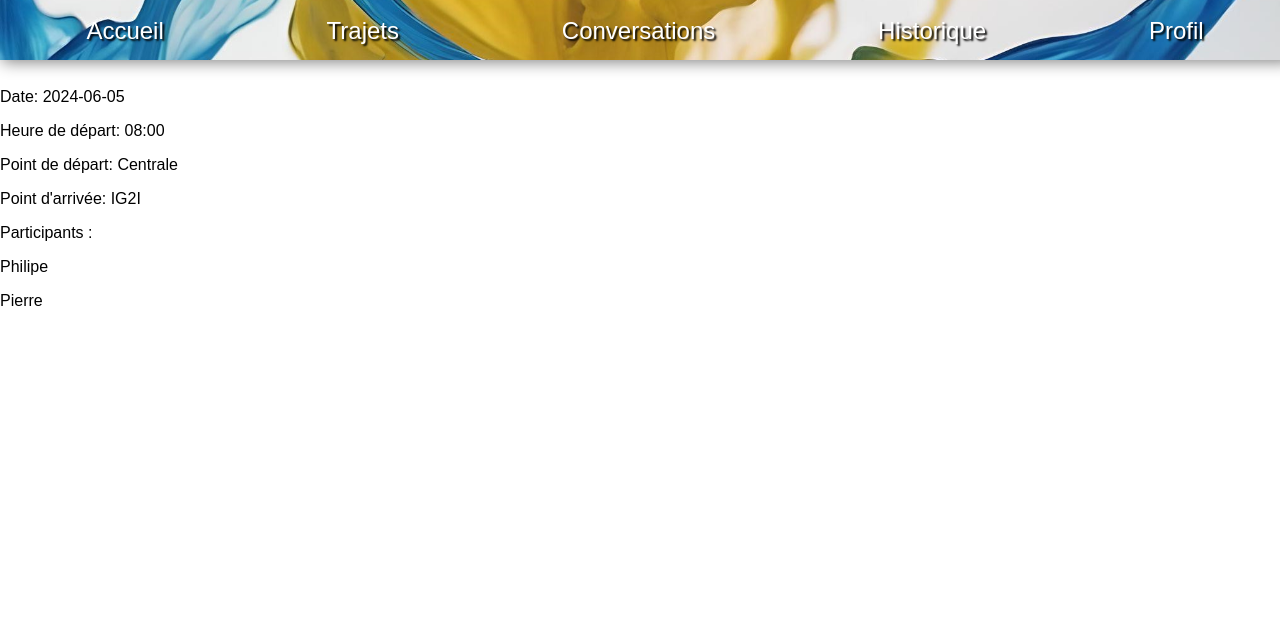
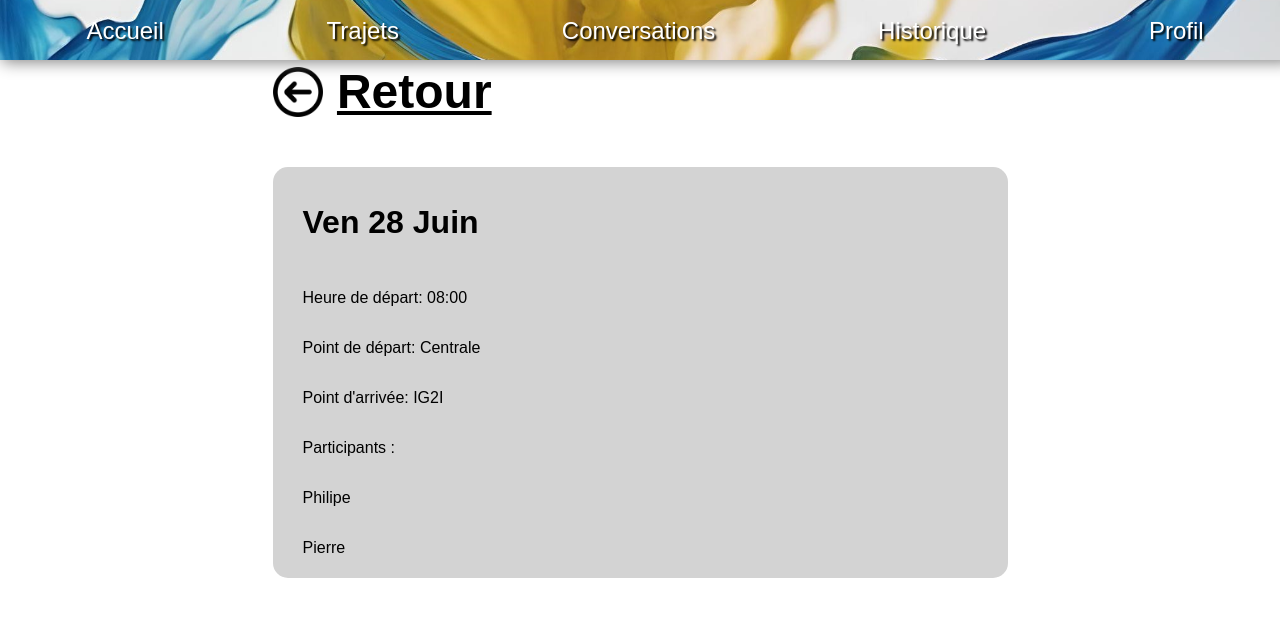
Before and after one commit to JulesVoyer/ProjetWEB, a PHP site: page /index.php?view=trajetsDetails in a window 1280 px wide. Shown: the top 617 px of the page. Run offline with PHP 8.4, Linux system fonts and the light colour scheme; some web fonts are replaced.

Commit message:
details trajet

```diff
--- a/CSS/style.css
+++ b/CSS/style.css
@@ -562,7 +562,7 @@ body {
     flex-direction: column;
 }
 
-.trajet > a {
+.trajet > a:not(#detailsTrajet > a) {
     text-decoration: none;
     color: black;
     width: 75%;
@@ -781,6 +781,65 @@ body {
 
 
 }
+
+/*---------- TRAJETS DETAILS ----------*/
+
+#detailsTrajet {
+    top: 80px;
+    height: auto;
+    padding-left: 30px;
+}
+
+#detailsTrajet > a {
+    position: absolute;
+    bottom: 450px;
+    left: 0px;
+    text-decoration: none;
+    max-width: 230px
+}
+
+#flecheRetour {
+    position: relative;
+    width: 50px;
+    height: 50px;
+}
+
+#retourTexte {
+    display: inline;
+    position: relative;
+    left: 10px;
+    bottom: 9px;
+    color: black;
+    font-size:xxx-large;
+    font-weight: bold;
+    text-decoration: underline;
+}
+
+#detTraDa {
+    font-size: xx-large;
+    font-weight: bold;
+}
+
+/*
+.trajet {
+    position: relative;
+    background-color: lightgrey;
+    border-radius: 15px;
+    padding: 5px;
+    margin-left: auto;
+    margin-right: auto;
+    margin-top: 15px;
+    margin-bottom: 15px;
+    width: 75%;
+    min-width: 320px;
+    max-width: 700px;
+    height: 120px;
+    text-decoration: none;
+    color: black !important;
+    display: flex;
+    flex-direction: column;
+}
+*/
 
 /*---------- CONVERSATIONS ----------*/
 
--- a/templates/trajetsDetails.php
+++ b/templates/trajetsDetails.php
@@ -15,7 +15,7 @@ include_once("libs/maLibUtils.php");
 include_once("libs/maLibForms.php");
 
 $trajet = array(
-    'date' => '2024-06-05',
+    'date' => 'Ven 28 Juin',
     'heureDepart' => '08:00',
     'pointDepart' => 'Centrale',
     'pointArrivee' => 'IG2I',
@@ -28,15 +28,20 @@ $trajet = array(
 
 <!-- **** B O D Y **** -->
 
-    <div id="trajetBody">
+<div id="detailTrajetBody">
     <br><br><br><br>
-
-
     <!-- Section pour afficher les détails du trajet -->
 
 
-        <div id="detailsTrajet">
-            <p>Date: <?php echo $trajet['date']; ?></p>
+    <!-- Classe trajet récupéré de la page trajet  -->
+    <div id="detailsTrajet" class="trajet">
+
+        <a href="">
+            <img id="flecheRetour" src="ressources/fleche-retour.png" alt="retour">
+            <p id="retourTexte"> Retour </p>
+        </a>
+
+        <p id="detTraDa"><?php echo $trajet['date']; ?></p>
         <p>Heure de départ: <?php echo $trajet['heureDepart']; ?></p>
         <p>Point de départ: <?php echo $trajet['pointDepart']; ?></p>
         <p>Point d'arrivée: <?php echo $trajet['pointArrivee']; ?></p>
@@ -48,5 +53,4 @@ $trajet = array(
         }
         ?>
     </div>
-
 </div>
```
Also changed, not shown: ressources/fleche-retour.png (added). Lines whose indentation alone changed are shown as unchanged.
